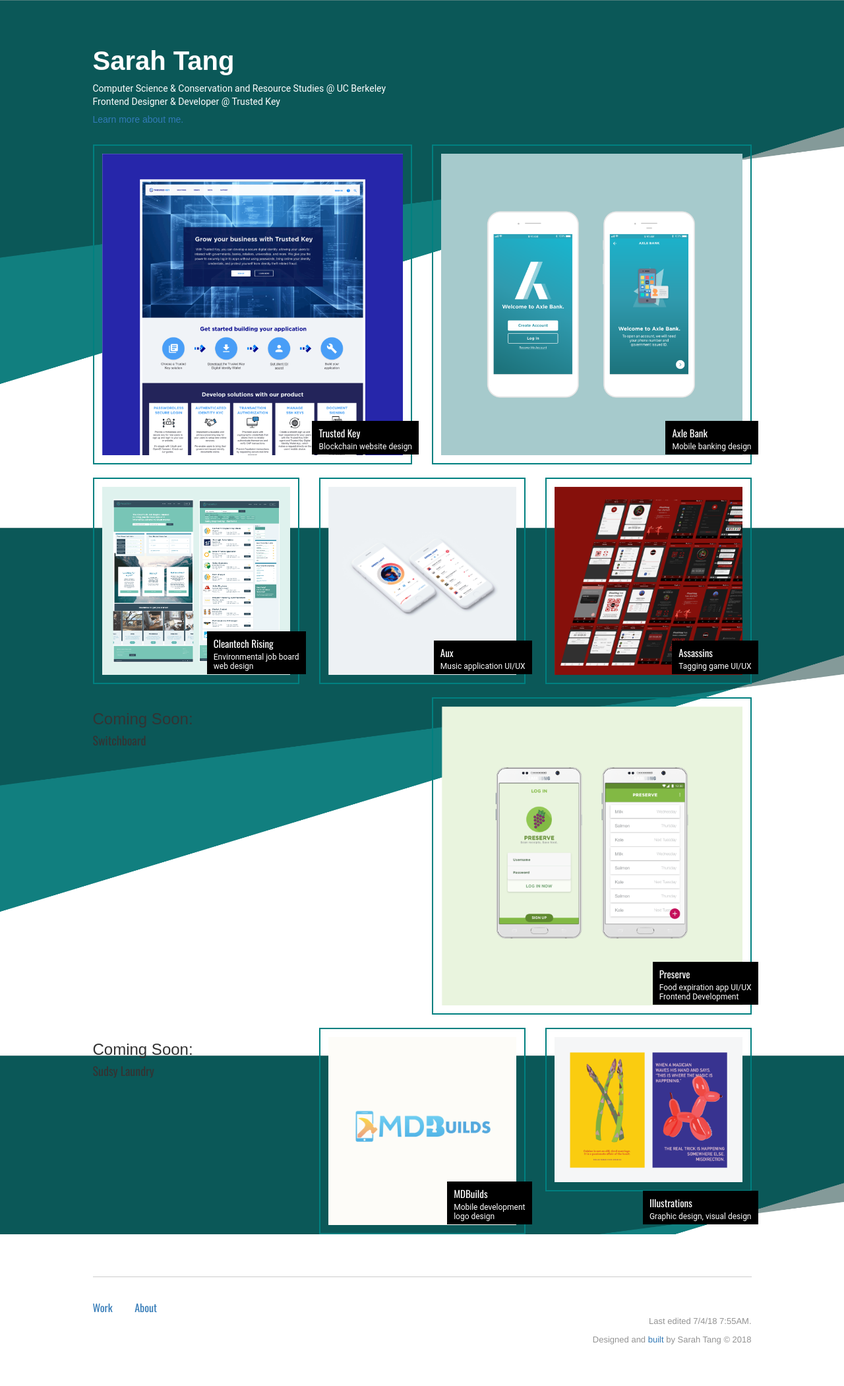
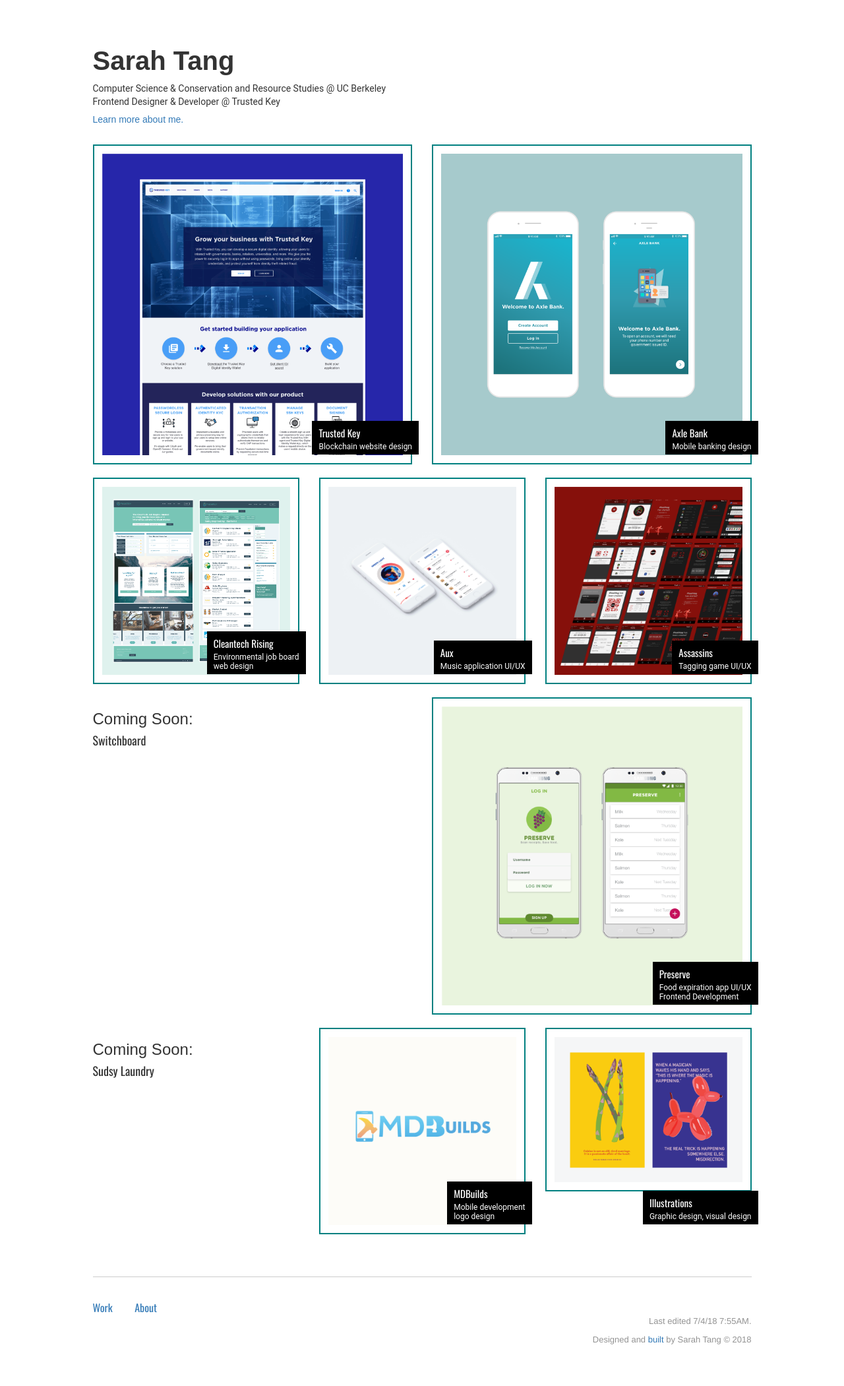
Before and after one commit to sarahtang/sarahtang.github.io, a PHP site: page / in a window 1280 px wide. Shown: the whole page at 66% size. Run offline with PHP 8.4, Linux system fonts and the light colour scheme; some web fonts are replaced.

Commit message:
No parallax

```diff
--- a/index.html
+++ b/index.html
@@ -57,8 +57,10 @@
 
 <body>
 	<!-- Parallax -->
-	<div class="parallax">
+	<!-- <div class="parallax"> -->
 	<!-- Outside container = full screen -->
+
+	<!-- <div class="parallax"></div> -->
 
 	<div class="container">
 
@@ -227,7 +229,7 @@
 
 	</div> <!-- Close Container -->
 
-	</div> <!-- Close parallax -->
+	<!-- </div> Close parallax -->
 
 <!-- JS -->
 <!-- https://getbootstrap.com/docs/4.1/getting-started/introduction/ -->
--- a/main.css
+++ b/main.css
@@ -102,12 +102,12 @@
 #intro h2 {
   font-weight: 600;
   font-size: 40px;
-  color: white;
+  /*color: white;*/
 }
 
 #intro p {
   font-family: 'Roboto', sans-serif !important;
-  color: white;
+  /*color: white;*/
 }
 
 /*--------------------------------------------------------------
@@ -303,12 +303,13 @@
 
 .parallax {
     /* The image used */
-    background-image: url("bg.png");
+    /*background-image: url("v2.png");*/
+    background-image: url("main.jpg");
 
     /* Set a specific height */
     min-height: 200px;
     /*max-height: 1000px;*/
-    /*height: 100%;*/
+    height: 100%;
 
     /* Parallax effect */
     background-attachment: fixed;
```
Also changed, not shown: main.JPG (added), v2.png (added), 1 other file.
